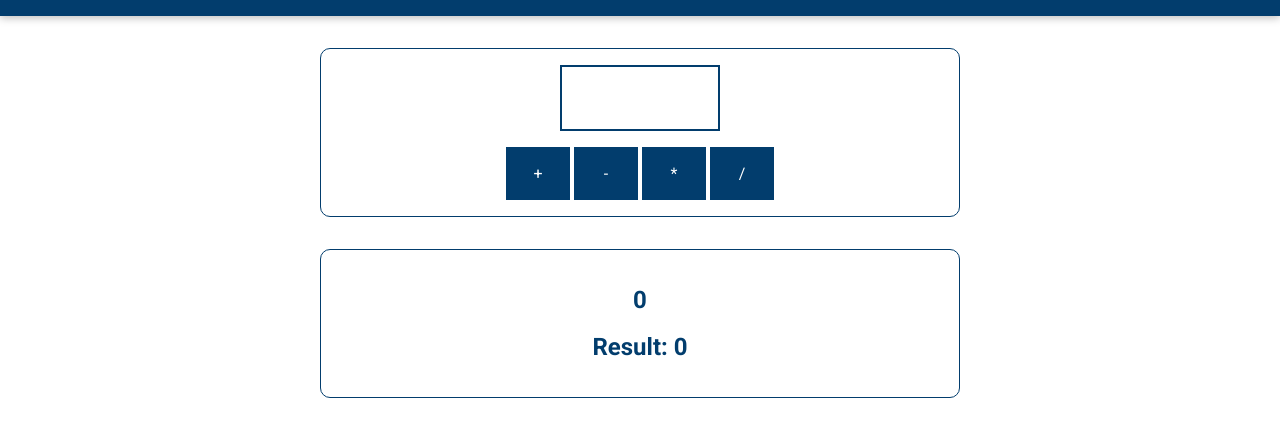
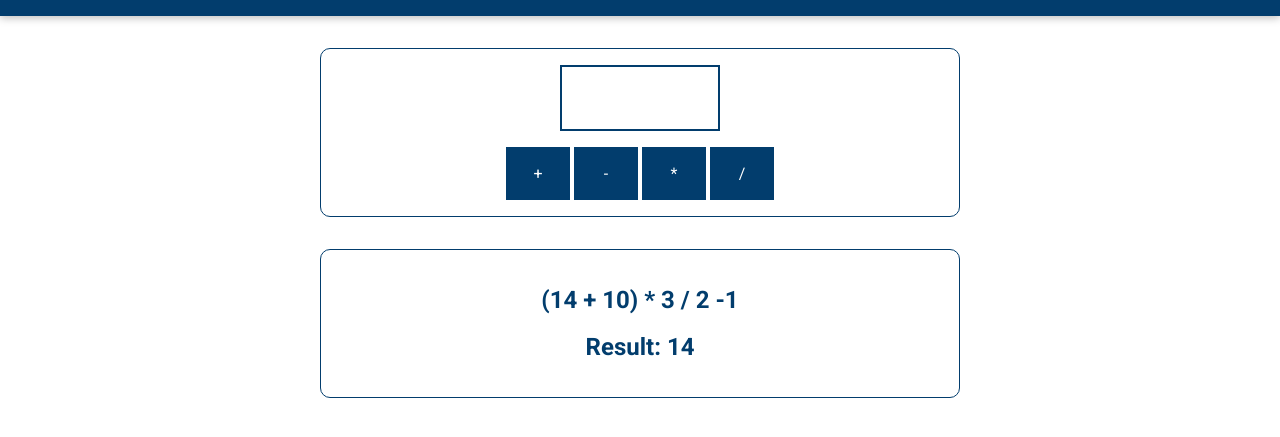
Before and after one commit to NicolaValle/001-JS-Basic-first-app, a plain HTML site: page index.html in a window 1280 px wide. Shown: the part 97-534 px from the top of the page. Drawn offline with Linux system fonts and the light colour scheme.

Commit message:
completed variable course lessons

```diff
--- /dev/null
+++ b/assets/scripts/app.js
@@ -0,0 +1,7 @@
+let currentResult = 0;
+
+currentResult = (currentResult + 10) * 3 / 2 - 1;
+
+let calculationDescription = "(" + currentResult + " + 10) * 3 / 2 -1";
+
+outputResult(currentResult, calculationDescription);
--- a/index.html
+++ b/index.html
@@ -28,6 +28,9 @@
     <section id="results">
       <h2 id="current-calculation">0</h2>
       <h2>Result: <span id="current-result">0</span></h2>
+      <script src="assets/scripts/vendor.js"></script>
+      <script src="assets/scripts/app.js">
+      </script>
     </section>
   </body>
 </html>
```
